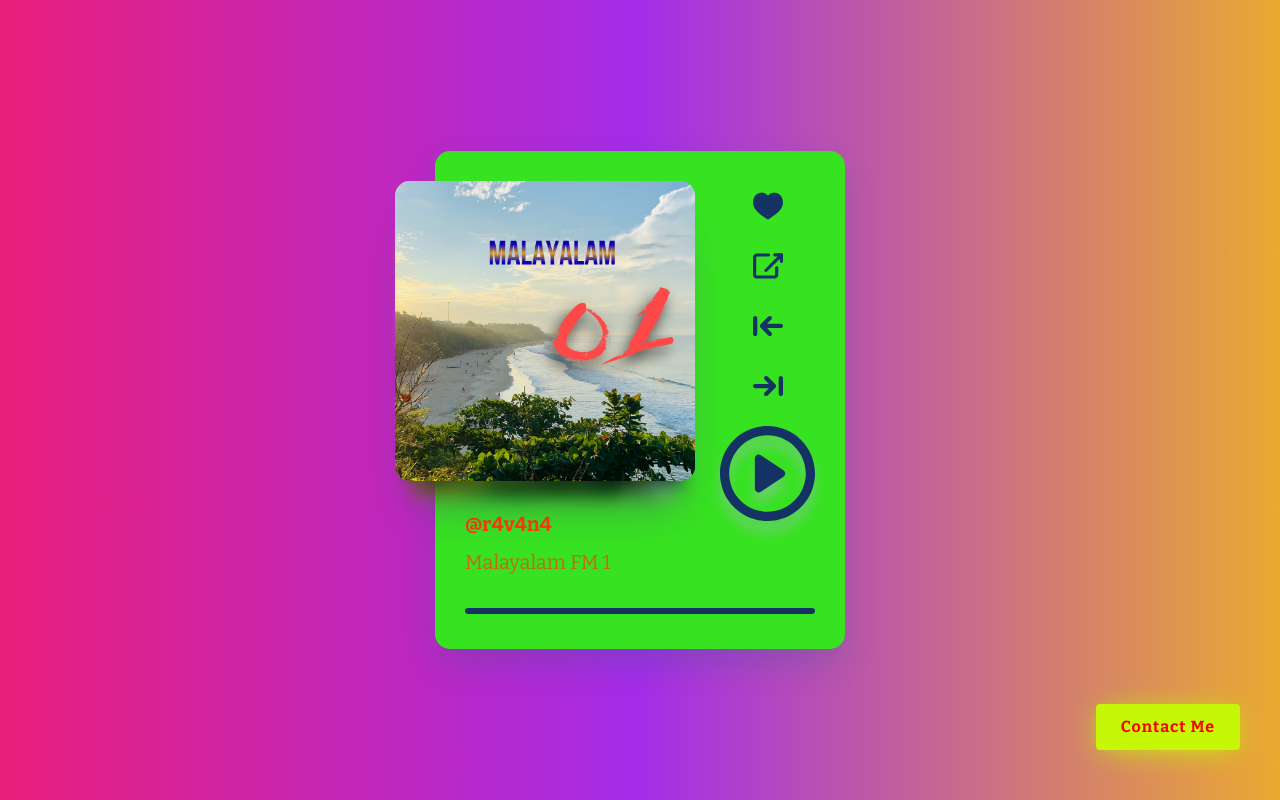
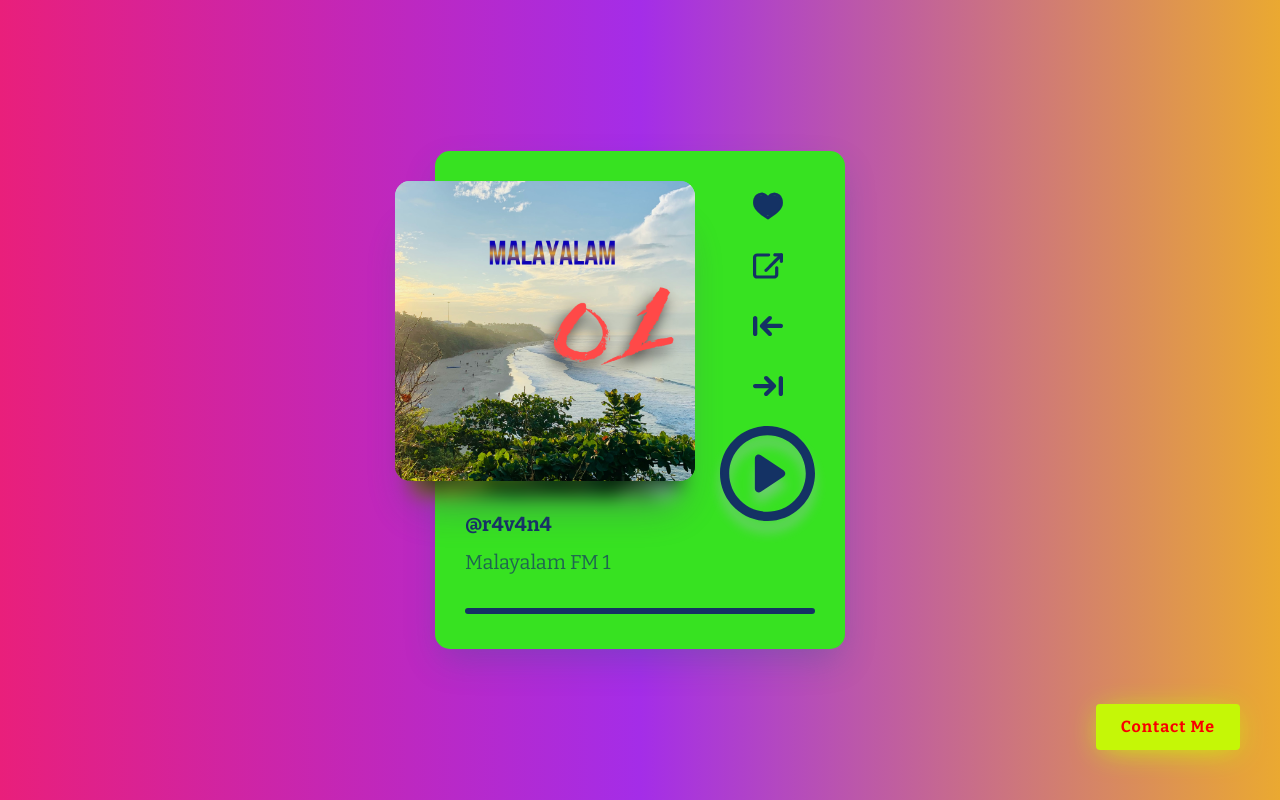
Before and after one commit to ravana69/mobileversion, a plain HTML site: page index.html in a window 1280 px wide. Drawn offline with nearby package versions, Linux system fonts and the light colour scheme; no server answers.

Commit message:
Update style.css

```diff
--- a/style.css
+++ b/style.css
@@ -311,7 +311,7 @@ body {
 }
 
 .album-info {
-  color: #ff3907;
+  color: #143264;
   flex: 1;
   padding-right: 60px;
   user-select: none;
```
